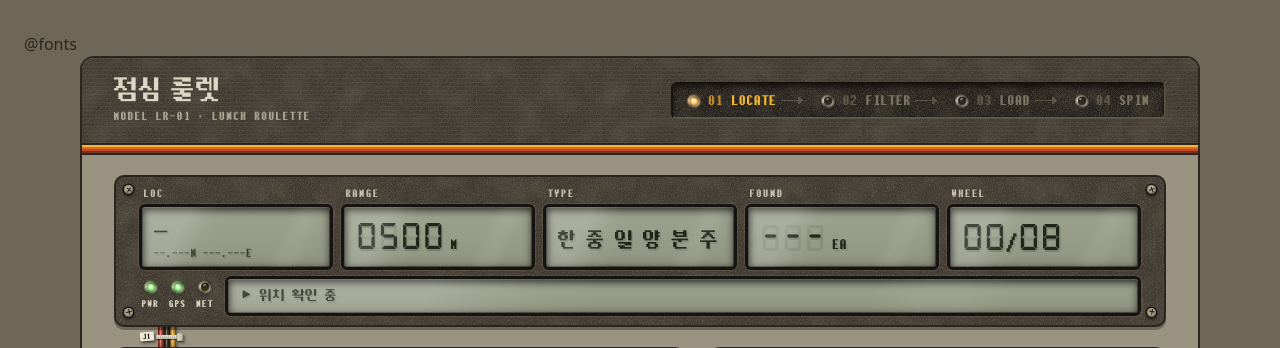
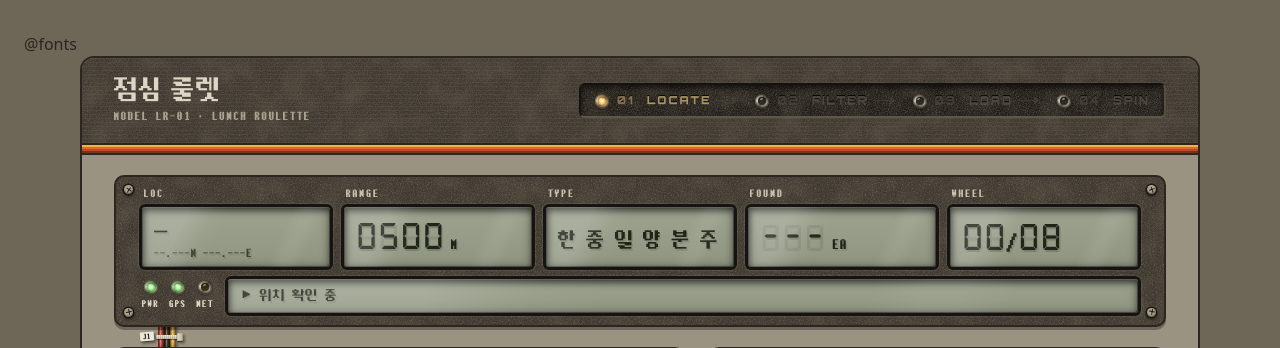
Before and after one commit to coldzero7362/lunch-roulette-app, a Laravel app: template resources/views/roulette.blade.php in a window 1280 px wide. Shown: the top 348 px of the page. Run offline with Laravel 12, Linux system fonts and the light colour scheme; the template is opened without the code that fills it, so the values that code supplies are empty; style sheets or scripts are compiled from the project's sources; some libraries are stand-ins or nearby versions.

Commit message:
Engrave the step labels in Orbitron
Co-Authored-By: Claude Opus 5.5 <noreply@anthropic.com>

```diff
--- a/resources/css/roulette.css
+++ b/resources/css/roulette.css
@@ -1597,10 +1597,13 @@
     background-color: #221e19;
     background-image: var(--texture);
     box-shadow: inset 0 3px 6px rgb(0 0 0 / .6);
-    font-family: var(--font-pixel-mono);
-    font-size: 13px;
-    letter-spacing: .08em;
-    color: #7d7563;
+    /* 글자는 SPIN 키와 같은 Orbitron 을 판에 음각: 위 모서리 그늘 + 아래 모서리 빛 */
+    font-family: 'Orbitron', var(--font-pixel-mono);
+    font-weight: 900;
+    font-size: 11px;
+    letter-spacing: .18em;
+    color: #4d473d;
+    text-shadow: 0 -1px 0 rgb(0 0 0 / .85), 0 1px 0 rgb(255 255 255 / .1);
 }
 
 .rl-steps li { display: flex; align-items: center; gap: 8px; }
@@ -1617,15 +1620,14 @@
     opacity: .55;
 }
 
-.rl-steps__no { color: #5f584b; }
+.rl-steps__no { margin-right: .4em; opacity: .7; }
 
 /* 렌즈: 꺼지면 무채색 유리 */
 .rl-steps__lamp { --dark: #2a2823; flex: none; }
 
-.rl-steps li[data-state='done'] { color: var(--c-platinum); }
-.rl-steps li[data-state='done'] .rl-steps__no { color: var(--c-sky); }
-.rl-steps li[data-state='now'] { color: var(--c-stripe-1); }
-.rl-steps li[data-state='now'] .rl-steps__no { color: #b88a2a; }
+/* 상태는 표시등이 알려 주고, 음각 글자는 판 색 안에서 조금만 밝아짐 */
+.rl-steps li[data-state='done'] { color: #8a8270; }
+.rl-steps li[data-state='now'] { color: #a8925e; }
 .rl-steps li[data-state='now'] .rl-lamp { --lit: #ffb43c; --lit-core: #fff0cc; }
 
 /* 깜빡이는 커서 */
```
